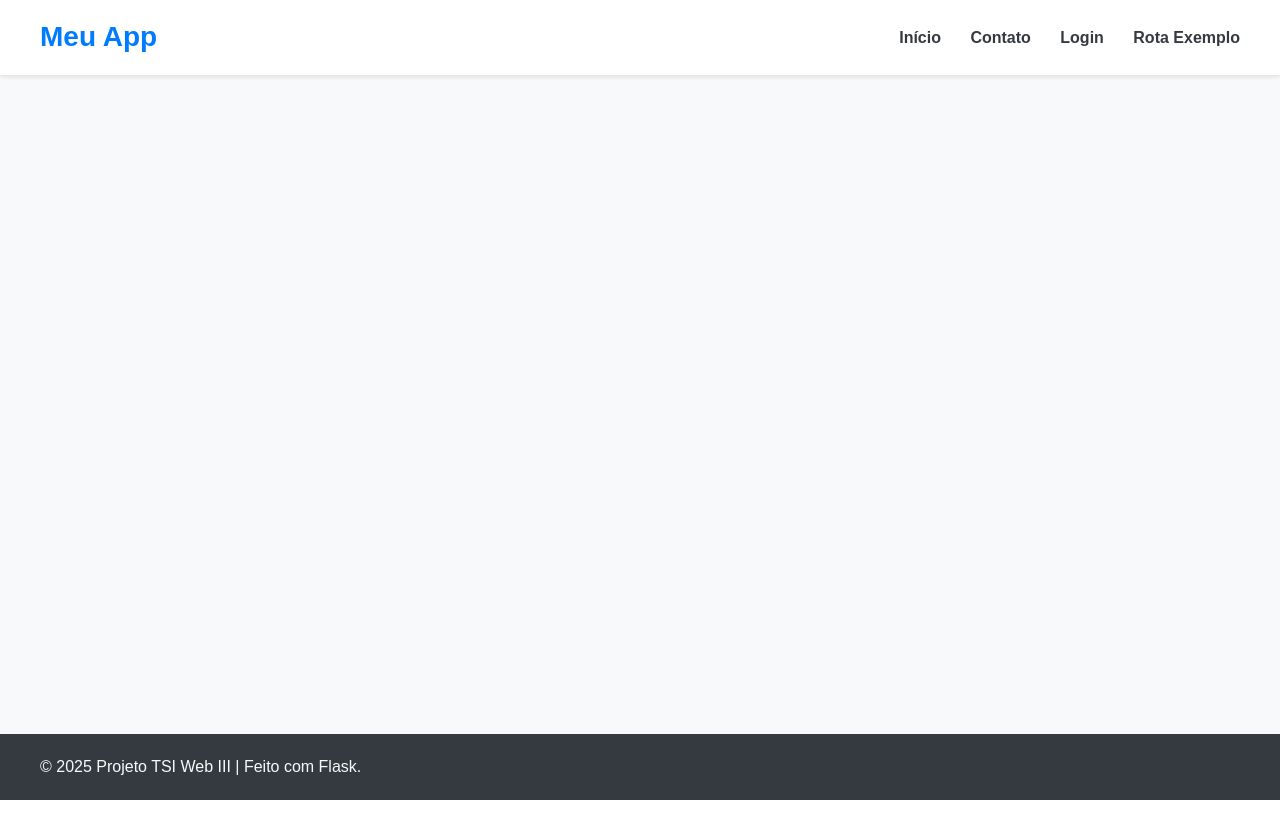
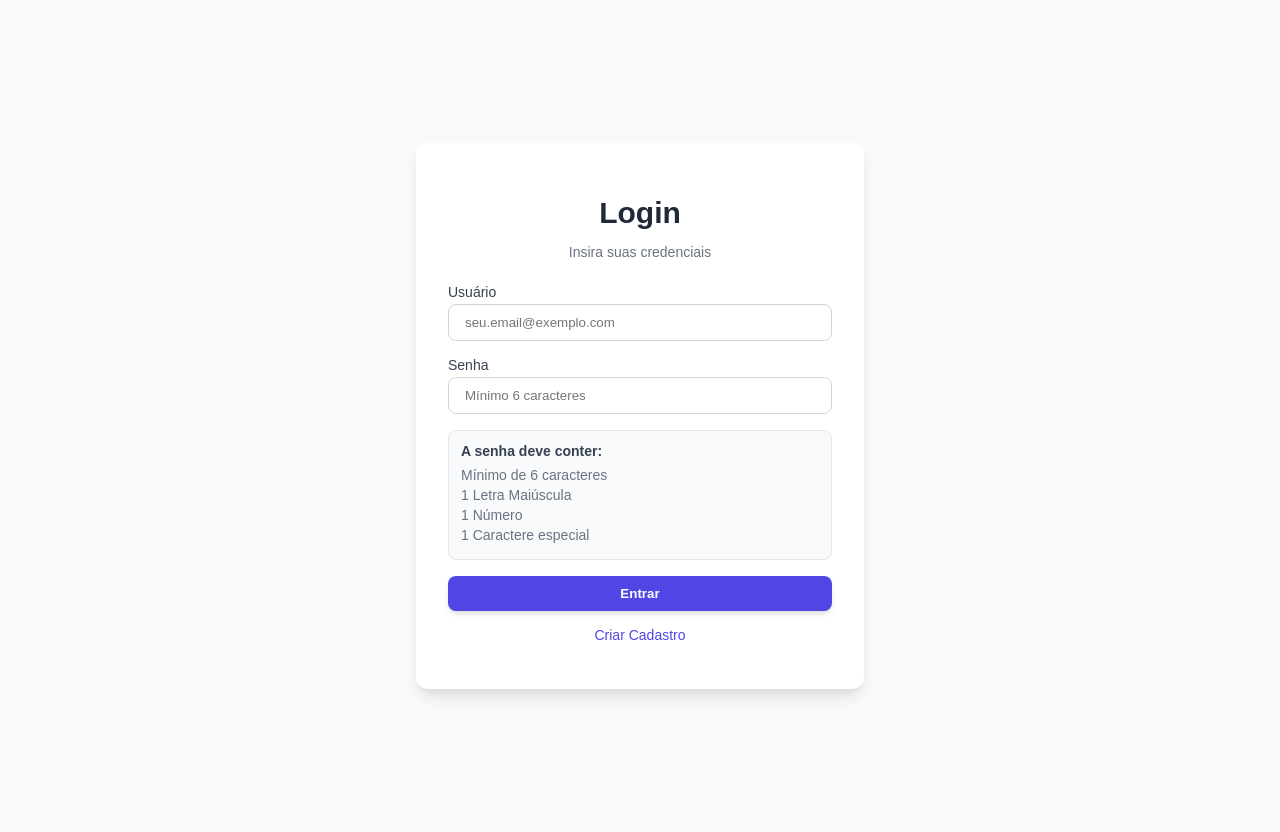
Before and after one commit to BeatrizReisDutra/atividadeWebIII, a Flask app: page / in a window 1280 px wide. Before the commit the page ends 800 px from the top, so only its background shows below. Run offline with Flask 3, Linux system fonts and the light colour scheme.

Commit message:
tela login flash

```diff
--- a/main.py
+++ b/main.py
@@ -1,10 +1,46 @@
-from flask import Flask, render_template
+from flask import Flask, render_template, request, redirect, url_for, flash
+import re
+app = Flask(__name__)
+app.secret_key = 'sua_chave_secreta_aqui'
 
-app = Flask(__name__)
+REGEX_CARACTER_ESPECIAL = r'[!@#$%^&*()_+=\-{}\[\]:;"\'<>,.?/\\|~`]'
+
+@app.route('/home')
+def homepage():
+    return render_template('home.html')
+
+@app.route('/usuario')
+def dados_usuario():
+    dados_usu = {"nome": "Beatriz", "profissao": "Estudante", "disciplina":"Desenvolvimento Web III"}
+    return render_template("usuario.html", dados = dados_usu)
 
 @app.route('/')
-def homepage():
-    return render_template('index.html')
+def login_get():
+    return render_template('login.html')
+
+@app.route('/login', methods=['POST'])
+def login_post():
+
+    senha = request.form.get('senha')
+
+    if not senha:
+        flash('Senha é obrigatória.', 'error')
+        return redirect(url_for('login_get'))
+
+    if validar_senha(senha):
+        flash('Login realizado com sucesso!', 'sucesso')
+        return redirect(url_for('homepage'))
+    else:
+        flash('A senha deve conter pelo menos 6 caracteres, incluindo letras maiúsculas, números e caracteres especiais.', 'error')
+        return redirect(url_for('login_get'))
+
+def validar_senha(senha):
+    if (len(senha) < 6 or
+        not re.search(r'[A-Z]', senha) or
+        not re.search(r'[0-9]', senha) or
+        not re.search(REGEX_CARACTER_ESPECIAL, senha)):
+        return False
+    return True
 
 if __name__ == '__main__':
     app.run(port=8000, debug=True)
--- /dev/null
+++ b/static/css/login.css
@@ -0,0 +1,175 @@
+/* Variáveis CSS para cores */
+:root {
+    --color-primary: #4f46e5; /* Indigo-600 */
+    --color-primary-dark: #4338ca; /* Indigo-700 */
+    --color-success: #10b981; /* Emerald */
+    --color-error: #ef4444; /* Red */
+    --color-text-dark: #1f2937; /* Gray-800 */
+    --color-text-medium: #6b7280; /* Gray-500 */
+    --color-background-light: #f7f9fb;
+    --color-border: #d1d5db;
+}
+
+/* Estilos Base e Layout */
+body {
+    font-family: Arial, sans-serif; /* Usando fonte segura */
+    background-color: var(--color-background-light);
+    display: flex;
+    align-items: center;
+    justify-content: center;
+    min-height: 100vh;
+    padding: 1rem;
+    margin: 0;
+}
+
+/* Cartão de Login */
+.login-card {
+    width: 100%;
+    max-width: 28rem;
+    background-color: white;
+    box-shadow: 0 10px 15px -3px rgba(0, 0, 0, 0.1), 0 4px 6px -2px rgba(0, 0, 0, 0.05);
+    border-radius: 0.75rem;
+    padding: 2rem;
+    box-sizing: border-box;
+}
+
+/* Espaçamento interno */
+.space-y-4 > * + * { margin-top: 1rem; }
+.space-y-6 > * + * { margin-top: 1.5rem; }
+
+/* Cabeçalho */
+.header-section {
+    text-align: center;
+    margin-bottom: 1.5rem;
+}
+
+.header-title {
+    font-size: 1.875rem; /* 3xl */
+    font-weight: 700;
+    color: var(--color-text-dark);
+    margin-bottom: 0.25rem;
+}
+
+.header-subtitle {
+    color: var(--color-text-medium);
+    font-size: 0.875rem;
+}
+
+/* Labels */
+.input-label {
+    display: block;
+    font-size: 0.875rem;
+    font-weight: 500;
+    color: #374151; /* Gray-700 */
+    margin-bottom: 0.25rem;
+}
+
+/* Campos de Input */
+.input-field {
+    width: 100%;
+    padding: 0.625rem 1rem;
+    border: 1px solid var(--color-border);
+    border-radius: 0.5rem;
+    transition: border-color 0.15s, box-shadow 0.15s;
+    box-sizing: border-box;
+}
+.input-field:focus {
+    border-color: var(--color-primary);
+    box-shadow: 0 0 0 2px rgba(79, 70, 229, 0.2); /* Cor de foco */
+    outline: none;
+}
+
+/* Feedback de Validação */
+.validation-box {
+    font-size: 0.875rem;
+    padding: 0.75rem;
+    background-color: #f9fafb; /* Gray-50 */
+    border: 1px solid #e5e7eb;
+    border-radius: 0.5rem;
+}
+.validation-box p {
+    font-weight: 600;
+    color: #374151;
+    margin-top: 0;
+    margin-bottom: 0.5rem;
+}
+.validation-list {
+    list-style: none;
+    padding: 0;
+    margin: 0;
+}
+.validation-list li {
+    margin-bottom: 0.25rem;
+    display: flex;
+    align-items: center;
+    color: var(--color-text-medium);
+}
+
+/* Estados de Validação Dinâmicos */
+.validation-icon {
+    width: 1rem;
+    height: 1rem;
+    margin-right: 0.5rem;
+}
+.validation-item.valid svg {
+    color: var(--color-success);
+}
+.validation-item.invalid svg {
+    color: var(--color-error);
+}
+.validation-item.valid {
+    color: var(--color-text-dark);
+}
+
+/* Botão de Submissão */
+.submit-button {
+    width: 100%;
+    background-color: var(--color-primary);
+    color: white;
+    padding: 0.625rem 1rem;
+    border-radius: 0.5rem;
+    font-weight: 600;
+    border: none;
+    cursor: pointer;
+    transition: background-color 0.2s, opacity 0.2s;
+    box-shadow: 0 4px 6px -1px rgba(0, 0, 0, 0.1), 0 2px 4px -2px rgba(0, 0, 0, 0.1);
+}
+.submit-button:hover:not(:disabled) {
+    background-color: var(--color-primary-dark);
+}
+.submit-button:disabled {
+    opacity: 0.5;
+    cursor: not-allowed;
+}
+
+/* Caixa de Mensagem (Feedback) */
+#messageBox {
+    padding: 0.75rem;
+    text-align: center;
+    border-radius: 0.5rem;
+    font-size: 0.875rem;
+}
+.bg-blue-100 { background-color: #e0f2fe; }
+.text-blue-800 { color: #1e40af; }
+.bg-green-100 { background-color: #d1fae5; }
+.text-green-800 { color: #065f46; }
+.bg-red-100 { background-color: #fee2e2; }
+.text-red-800 { color: #991b1b; }
+
+/* Link de Novo Cadastro */
+.register-text {
+    text-align: center;
+    font-size: 0.875rem;
+    color: var(--color-text-medium);
+    margin-top: 1rem;
+}
+.register-link {
+    font-weight: 500;
+    color: var(--color-primary);
+    text-decoration: none;
+    transition: color 0.15s;
+}
+.register-link:hover {
+    color: var(--color-primary-dark);
+    text-decoration: underline;
+}
--- a/static/style.css
+++ b/static/css/style.css
@@ -76,6 +76,10 @@ footer {
     padding: 20px 0;
     margin-top: auto; /* Garante que o rodapé fique no final da página */
 }
+footer .container {
+    /* O margin: 0 auto; já está centralizando o container em relação ao footer */
+    text-align: center; /* Centraliza o texto DENTRO do container */
+}
 
 /* Responsividade básica para navegação */
 @media (max-width: 600px) {
--- a/templates/index.html
+++ b/templates/home.html
@@ -4,7 +4,8 @@
     <meta charset="UTF-8">
     <meta name="viewport" content="width=device-width, initial-scale=1.0">
     <title>{% block title %}Projeto Flask{% endblock %}</title>
-    <link rel="stylesheet" href="{{ url_for('static', filename='style.css') }}">
+    <link rel="stylesheet" href="{{ url_for('static', filename='css/style.css') }}">
+    {% block head %}{% endblock %}
 </head>
     <body>
         <header>
@@ -14,19 +15,19 @@
                     <!-- Usando 'indice' conforme corrigimos anteriormente -->
                     <a href="{{ url_for('homepage') }}">Início</a>
                     <a href="#">Contato</a>
-                    <a href="#">Login</a>
-                    <a href="#">Rota Exemplo</a>
+                    <a href="{{ url_for('login_get') }}">Login</a>
+                    <a href="{{ url_for('dados_usuario') }}">Usuário</a>
                 </nav>
             </div>
         </header>
 
         <main>
-
+            {% block content %}{% endblock %}
         </main>
 
         <footer>
             <div class="container">
-                &copy; 2025 Projeto TSI Web III | Feito com Flask.
+                <p>&copy; 2025 Projeto Web III | Feito com Flask.</p>
             </div>
         </footer>
 
--- /dev/null
+++ b/templates/login.html
@@ -0,0 +1,81 @@
+<!DOCTYPE html>
+<html lang="pt-BR">
+<head>
+    <meta charset="UTF-8">
+    <meta name="viewport" content="width=device-width, initial-scale=1.0">
+    <title>Login</title>
+    <link rel="stylesheet" href="{{ url_for('static', filename='css/login.css') }}">
+</head>
+<body class="flex items-center justify-center min-h-screen p-4">
+
+    <div class="login-card space-y-6">
+
+        <header class="header-section">
+            <h1 class="header-title">Login</h1>
+            <p class="header-subtitle">Insira suas credenciais</p>
+        </header>
+
+        {% with messages = get_flashed_messages(with_categories=true) %}
+            {% if messages %}
+                <div class="message-container">
+                    {% for category, message in messages %}
+                        <p class="flash-{{ category }}">{{ message }}</p>
+                    {% endfor %}
+                </div>
+            {% endif %}
+        {% endwith %}
+
+        <form method="POST" action="{{ url_for('login_post') }}" class="space-y-4">
+
+            <div>
+                <label for="email" class="input-label">Usuário</label>
+                <input
+                    type="text"
+                    id="email"
+                    name="email"
+                    required
+                    class="input-field"
+                    placeholder="seu.email@exemplo.com"
+                >
+            </div>
+
+            <div>
+                <label for="senha" class="input-label">Senha</label>
+                <input
+                    type="password"
+                    id="senha"
+                    name="senha"
+                    required
+                    class="input-field"
+                    placeholder="Mínimo 6 caracteres"
+                >
+            </div>
+
+            <div id="passwordValidationFeedback" class="validation-box">
+                <p>A senha deve conter:</p>
+                <ul class="validation-list">
+                    <li id="val-length" class="validation-item">Mínimo de 6 caracteres</li>
+                    <li id="val-uppercase" class="validation-item">1 Letra Maiúscula</li>
+                    <li id="val-number" class="validation-item">1 Número</li>
+                    <li id="val-special" class="validation-item">1 Caractere especial</li>
+                </ul>
+            </div>
+
+            <button
+                type="submit"
+                id="submitButton"
+                class="submit-button"
+            >
+                Entrar
+            </button>
+        </form>
+
+        <p class="register-text">
+            <a href="#" class="register-link">
+                Criar Cadastro
+            </a>
+        </p>
+
+    </div>
+</body>
+</html>
```
Also changed, not shown: static/css/usuario.css (added, +41 -0 lines), templates/usuario.html (added, +37 -0 lines).
